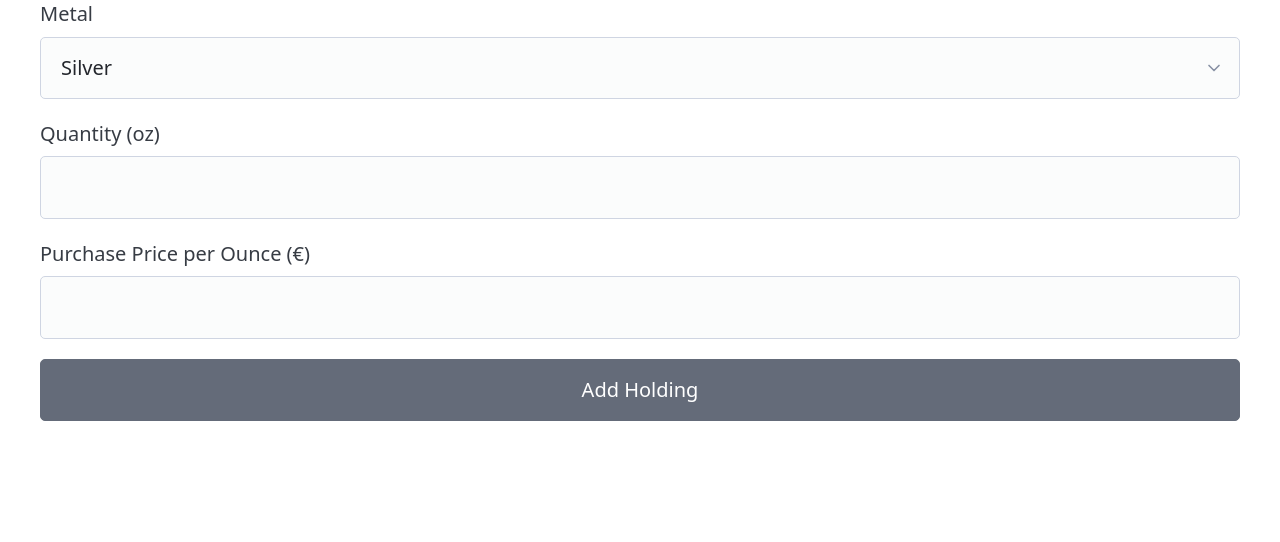
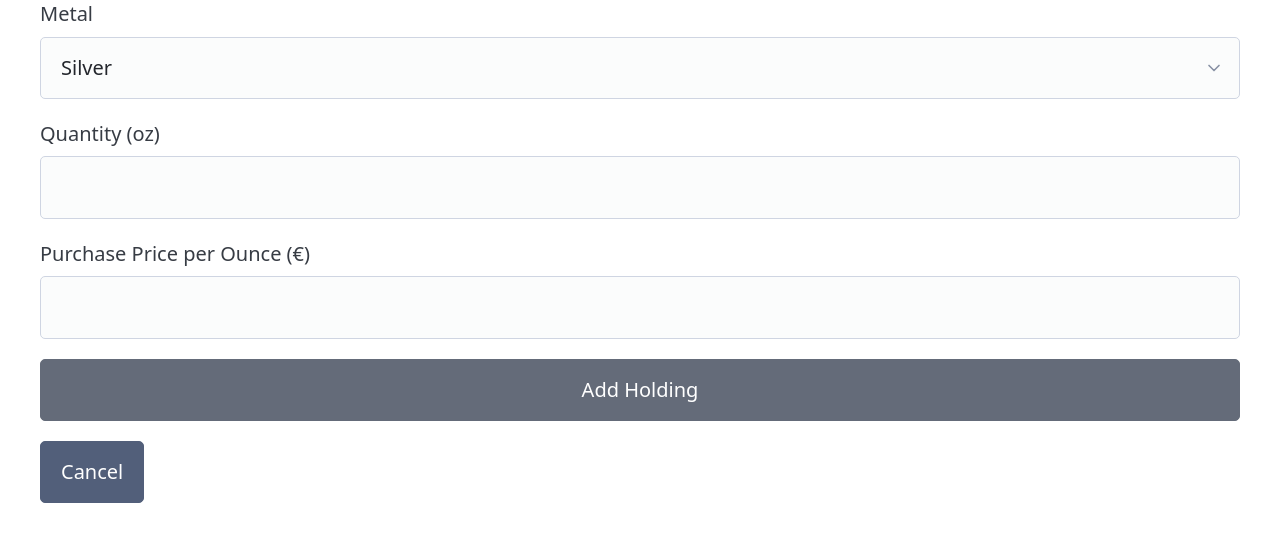
Before and after one commit to bakku/web-tools, a FastAPI app: template metals/src/metals/templates/holdings/new.html.jinja2 in a window 1280 px wide. Shown: the part 182-724 px from the top of the page. Run offline with FastAPI, Linux system fonts and the light colour scheme; the template is opened without the code that fills it: most values are stand-ins (such as "Sample title", 1, 10 or a date in 2020).

Commit message:
Add cancel button to holdings form
Co-authored-by: bakku <9559624+bakku@users.noreply.github.com>

```diff
--- a/metals/src/metals/templates/holdings/new.html.jinja2
+++ b/metals/src/metals/templates/holdings/new.html.jinja2
@@ -17,6 +17,7 @@
             <label for="purchase_price">Purchase Price per Ounce (€)</label>
             <input type="number" name="purchase_price" id="purchase_price" step="0.01" required>
             <button type="submit">Add Holding</button>
+            <a role="button" href="{{ url_for("portfolios_show", _id=portfolio_id) }}" class="secondary">Cancel</a>
         </form>
     </section>
 {% endblock %}
```
